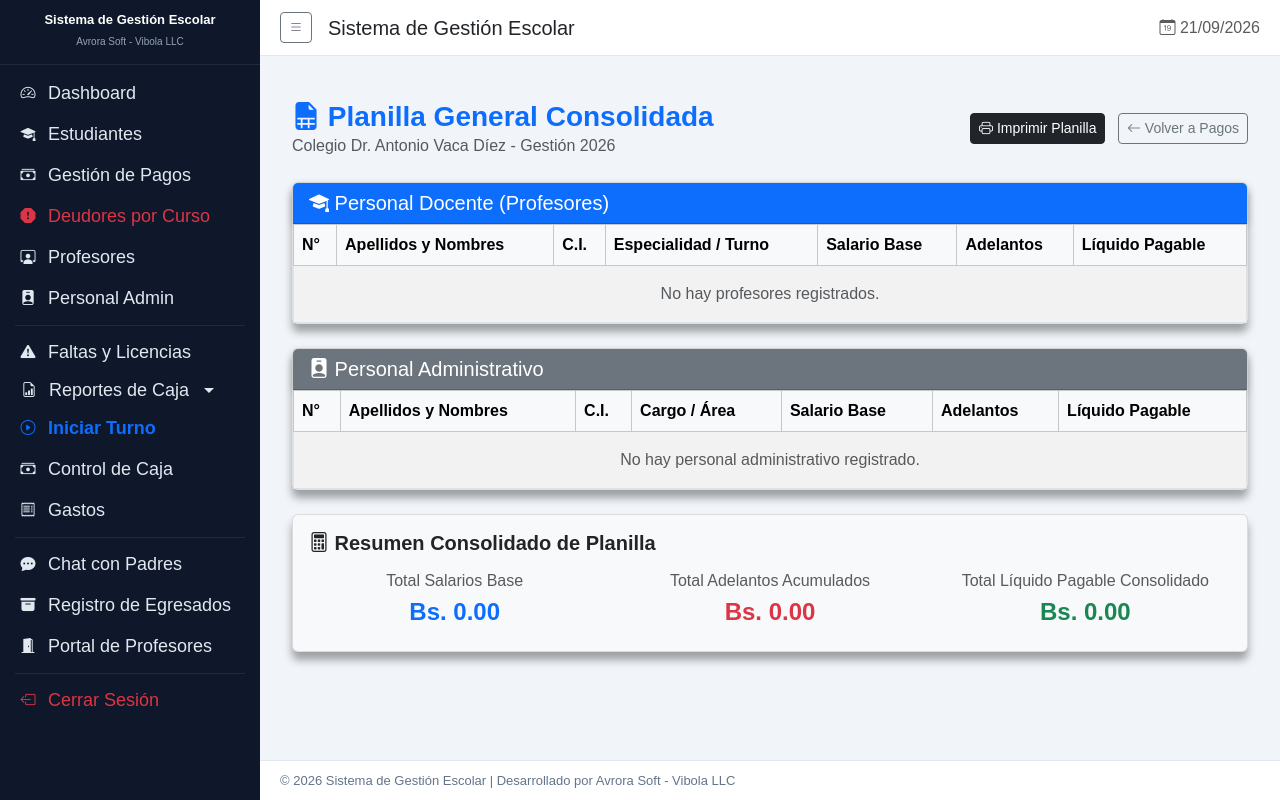
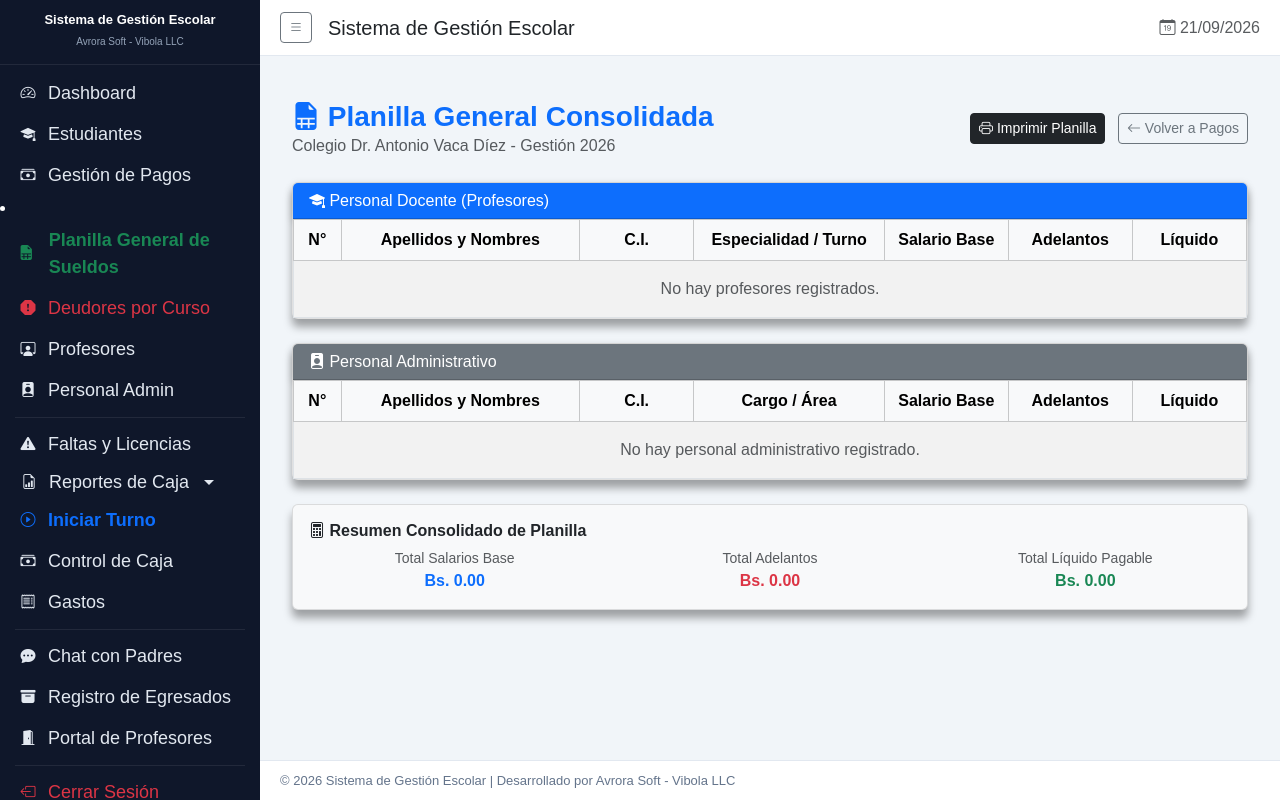
Before and after one commit to Avrorasoft/colegio_vaca_diez, a Flask app: page /personal/planilla_general in a window 1280 px wide. Run offline with Flask 3, Linux system fonts and the light colour scheme; data that the repository does not hold is empty; some libraries are stand-ins or nearby versions.

Commit message:
Optimización completa de planilla general para formato A4 vertical y actualización de flujos

```diff
--- a/templates/base.html
+++ b/templates/base.html
@@ -590,6 +590,11 @@
                     <i class="bi bi-cash-stack"></i>
                     <span>Gestión de Pagos</span>
                 </a>
+				<li class="nav-item">
+				<a class="nav-link text-success fw-bold" href="{{ url_for('personal.planilla_general') }}" target="_blank">
+					<i class="bi bi-file-earmark-spreadsheet-fill me-1"></i> Planilla General de Sueldos
+				</a>
+				</li>
                 <a class="nav-link text-danger" href="{{ url_for('pagos.reporte_deudores') }}">
                     <i class="bi bi-exclamation-octagon-fill"></i>
                     <span>Deudores por Curso</span>
--- a/templates/personal/planilla_general.html
+++ b/templates/personal/planilla_general.html
@@ -3,7 +3,7 @@
 
 {% block content %}
 <div class="container py-4">
-    <div class="d-flex justify-content-between align-items-center mb-4">
+    <div class="d-flex justify-content-between align-items-center mb-4 no-print">
         <div>
             <h3 class="fw-bold text-primary mb-0"><i class="bi bi-file-earmark-spreadsheet-fill"></i> Planilla General Consolidada</h3>
             <p class="text-muted mb-0">Colegio Dr. Antonio Vaca Díez - Gestión {{ anio_actual }}</p>
@@ -18,34 +18,41 @@
         </div>
     </div>
 
+    <!-- ENCABEZADO INSTITUCIONAL PARA IMPRESIÓN -->
+    <div class="print-header text-center mb-3">
+        <h5 class="fw-bold mb-1">COLEGIO DR. ANTONIO VACA DÍEZ</h5>
+        <p class="text-muted mb-0 small">Dirección Administrativa y Financiera - Riberalta, Beni, Bolivia</p>
+        <h6 class="fw-bold text-dark mt-1">PLANILLA GENERAL CONSOLIDADA DE SUELDOS - GESTIÓN {{ anio_actual }}</h6>
+    </div>
+
     <!-- SECCIÓN 1: PROFESORES -->
     <div class="card shadow-sm mb-4">
-        <div class="card-header bg-primary text-white">
-            <h5 class="mb-0"><i class="bi bi-mortarboard-fill"></i> Personal Docente (Profesores)</h5>
+        <div class="card-header bg-primary text-white py-2">
+            <h5 class="mb-0 fs-6"><i class="bi bi-mortarboard-fill"></i> Personal Docente (Profesores)</h5>
         </div>
         <div class="table-responsive">
             <table class="table table-bordered table-striped mb-0 align-middle">
-                <thead class="table-light">
+                <thead class="table-light text-center">
                     <tr>
-                        <th>N°</th>
-                        <th>Apellidos y Nombres</th>
-                        <th>C.I.</th>
-                        <th>Especialidad / Turno</th>
-                        <th>Salario Base</th>
-                        <th>Adelantos</th>
-                        <th>Líquido Pagable</th>
+                        <th style="width: 5%;">N°</th>
+                        <th style="width: 25%;">Apellidos y Nombres</th>
+                        <th style="width: 12%;">C.I.</th>
+                        <th style="width: 20%;">Especialidad / Turno</th>
+                        <th style="width: 13%;">Salario Base</th>
+                        <th style="width: 13%;">Adelantos</th>
+                        <th style="width: 12%;">Líquido</th>
                     </tr>
                 </thead>
                 <tbody>
                     {% for p in profesores %}
                     <tr>
-                        <td>{{ loop.index }}</td>
+                        <td class="text-center">{{ loop.index }}</td>
                         <td class="fw-bold">{{ p.apellidos }}, {{ p.nombres }}</td>
                         <td>{{ p.ci or 'S/N' }}</td>
                         <td>{{ p.especialidad or 'General' }} ({{ p.turno or 'Mañana' }})</td>
-                        <td>Bs. {{ '%.2f'|format(p.salario_base or 0) }}</td>
-                        <td class="text-danger">Bs. {{ '%.2f'|format(p.adelanto or 0) }}</td>
-                        <td class="text-success fw-bold">Bs. {{ '%.2f'|format(p.salario_neto or 0) }}</td>
+                        <td class="text-end">Bs. {{ '%.2f'|format(p.salario_base or 0) }}</td>
+                        <td class="text-end text-danger">Bs. {{ '%.2f'|format(p.adelanto or 0) }}</td>
+                        <td class="text-end text-success fw-bold">Bs. {{ '%.2f'|format(p.salario_neto or 0) }}</td>
                     </tr>
                     {% else %}
                     <tr><td colspan="7" class="text-center text-muted py-3">No hay profesores registrados.</td></tr>
@@ -57,32 +64,32 @@
 
     <!-- SECCIÓN 2: PERSONAL ADMINISTRATIVO -->
     <div class="card shadow-sm mb-4">
-        <div class="card-header bg-secondary text-white">
-            <h5 class="mb-0"><i class="bi bi-person-badge-fill"></i> Personal Administrativo</h5>
+        <div class="card-header bg-secondary text-white py-2">
+            <h5 class="mb-0 fs-6"><i class="bi bi-person-badge-fill"></i> Personal Administrativo</h5>
         </div>
         <div class="table-responsive">
             <table class="table table-bordered table-striped mb-0 align-middle">
-                <thead class="table-light">
+                <thead class="table-light text-center">
                     <tr>
-                        <th>N°</th>
-                        <th>Apellidos y Nombres</th>
-                        <th>C.I.</th>
-                        <th>Cargo / Área</th>
-                        <th>Salario Base</th>
-                        <th>Adelantos</th>
-                        <th>Líquido Pagable</th>
+                        <th style="width: 5%;">N°</th>
+                        <th style="width: 25%;">Apellidos y Nombres</th>
+                        <th style="width: 12%;">C.I.</th>
+                        <th style="width: 20%;">Cargo / Área</th>
+                        <th style="width: 13%;">Salario Base</th>
+                        <th style="width: 13%;">Adelantos</th>
+                        <th style="width: 12%;">Líquido</th>
                     </tr>
                 </thead>
                 <tbody>
                     {% for a in administrativos %}
                     <tr>
-                        <td>{{ loop.index }}</td>
+                        <td class="text-center">{{ loop.index }}</td>
                         <td class="fw-bold">{{ a.apellidos }}, {{ a.nombres }}</td>
                         <td>{{ a.ci or 'S/N' }}</td>
                         <td>{{ a.cargo }} ({{ a.area or 'General' }})</td>
-                        <td>Bs. {{ '%.2f'|format(a.salario_base or 0) }}</td>
-                        <td class="text-danger">Bs. {{ '%.2f'|format(a.adelanto or 0) }}</td>
-                        <td class="text-success fw-bold">Bs. {{ '%.2f'|format(a.salario_neto or 0) }}</td>
+                        <td class="text-end">Bs. {{ '%.2f'|format(a.salario_base or 0) }}</td>
+                        <td class="text-end text-danger">Bs. {{ '%.2f'|format(a.adelanto or 0) }}</td>
+                        <td class="text-end text-success fw-bold">Bs. {{ '%.2f'|format(a.salario_neto or 0) }}</td>
                     </tr>
                     {% else %}
                     <tr><td colspan="7" class="text-center text-muted py-3">No hay personal administrativo registrado.</td></tr>
@@ -94,44 +101,95 @@
 
     <!-- TARJETA DE RESUMEN GLOBAL -->
     <div class="card shadow-sm bg-light border-dark">
-        <div class="card-body">
-            <h5 class="fw-bold text-dark mb-3"><i class="bi bi-calculator"></i> Resumen Consolidado de Planilla</h5>
+        <div class="card-body py-3">
+            <h6 class="fw-bold text-dark mb-2"><i class="bi bi-calculator"></i> Resumen Consolidado de Planilla</h6>
             <div class="row text-center">
-                <div class="col-md-4">
-                    <h6 class="text-muted">Total Salarios Base</h6>
-                    <h4 class="text-primary fw-bold">Bs. {{ '%.2f'|format(gran_total_base) }}</h4>
+                <div class="col-4">
+                    <small class="text-muted d-block">Total Salarios Base</small>
+                    <span class="text-primary fw-bold fs-6">Bs. {{ '%.2f'|format(gran_total_base) }}</span>
                 </div>
-                <div class="col-md-4">
-                    <h6 class="text-muted">Total Adelantos Acumulados</h6>
-                    <h4 class="text-danger fw-bold">Bs. {{ '%.2f'|format(gran_total_adelantos) }}</h4>
+                <div class="col-4">
+                    <small class="text-muted d-block">Total Adelantos</small>
+                    <span class="text-danger fw-bold fs-6">Bs. {{ '%.2f'|format(gran_total_adelantos) }}</span>
                 </div>
-                <div class="col-md-4">
-                    <h6 class="text-muted">Total Líquido Pagable Consolidado</h6>
-                    <h4 class="text-success fw-bold">Bs. {{ '%.2f'|format(gran_total_neto) }}</h4>
-                </div>
+                <div class="col-4">
+                    <small class="text-muted d-block">Total Líquido Pagable</small>
+                    <span class="text-success fw-bold fs-6">Bs. {{ '%.2f'|format(gran_total_neto) }}</span>
                 </div>
             </div>
         </div>
     </div>
 
+    <!-- Pie de página institucional para impresión -->
+    <div class="print-footer text-center">
+        COLEGIO DR. ANTONIO VACA DÍEZ &bull; Módulo de Gestión de Personal y Finanzas &bull; Documento Oficial Consolidado
+    </div>
+</div>
+
 <style>
+    @page {
+        size: A4 portrait;
+        margin: 1cm;
+    }
+    .print-header {
+        display: none;
+    }
+    .print-footer {
+        display: none;
+    }
+
     @media print {
-    nav, footer, .btn, a {
+        @page {
+            size: A4 portrait;
+            margin: 1cm;
+        }
+        nav, footer, .btn, a, .no-print {
             display: none !important;
         }
         body {
             background-color: #ffffff !important;
             color: #000000 !important;
-    }
-    .card {
-        border: 1px solid #dee2e6 !important;
-        box-shadow: none !important;
-        break-inside: avoid;
+            font-size: 11px !important;
         }
         .container {
             max-width: 100% !important;
+            width: 100% !important;
             padding: 0 !important;
             margin: 0 !important;
+        }
+        .print-header {
+            display: block !important;
+        }
+        .print-footer {
+            display: block !important;
+            position: fixed;
+            bottom: 0;
+            left: 0;
+            width: 100%;
+            font-size: 9px;
+            color: #555;
+            border-top: 1px solid #ccc;
+            padding-top: 4px;
+        }
+        .card {
+            border: 1px solid #000 !important;
+            box-shadow: none !important;
+            margin-bottom: 15px !important;
+            background-color: #fff !important;
+            break-inside: avoid;
+        }
+        .card-header {
+            background-color: #e9ecef !important;
+            color: #000 !important;
+            border-bottom: 1px solid #000 !important;
+            font-weight: bold;
+        }
+        .table {
+            font-size: 10.5px !important;
+            margin-bottom: 0 !important;
+        }
+        .table th, .table td {
+            padding: 4px 6px !important;
         }
     }
 </style>
```
Also changed, not shown: templates/personal/pagos.html (+4 -5 lines). Lines whose indentation alone changed are shown as unchanged.
